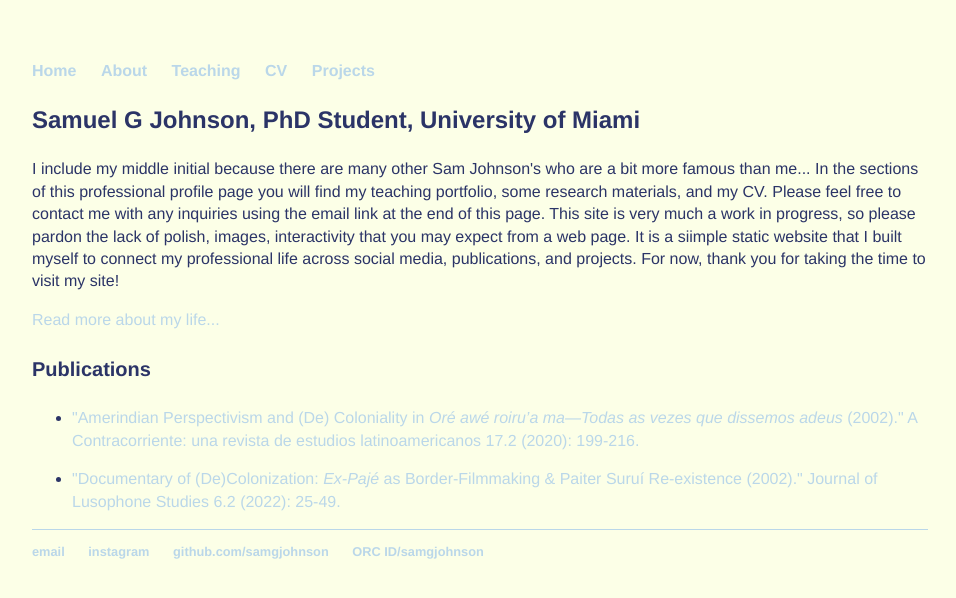
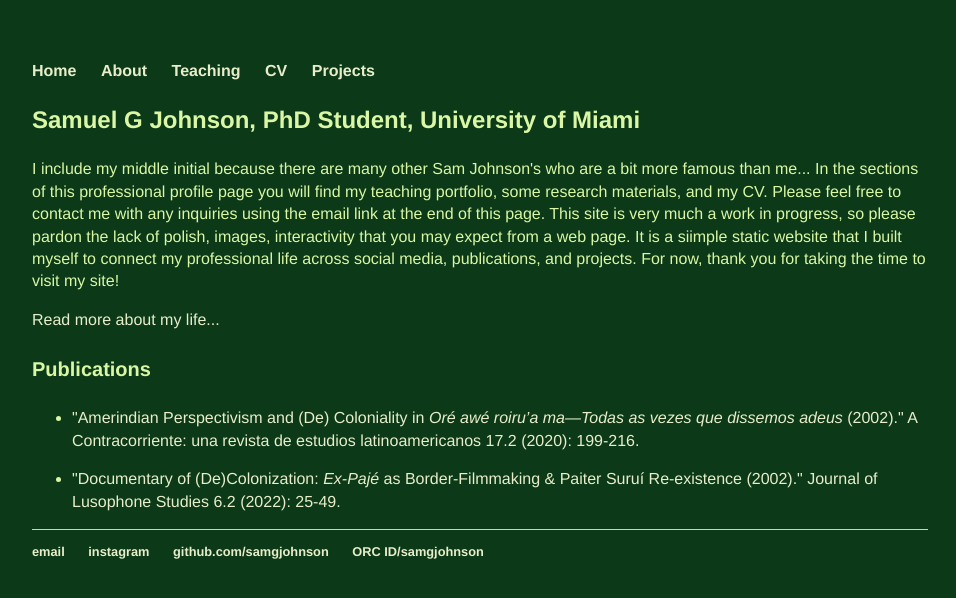
Before and after one commit to samgjohnson/samgjohnson.github.io, a Jekyll site: the page built from index.html, in a window 1280 px wide. Shown: the top 598 px of the page, without its empty margins (160-1116 px from the left). Built offline with Jekyll 4.4.1, drawn with Linux system fonts in a browser that asks for light colours.

Commit message:
Update main.css

```diff
--- a/css/main.css
+++ b/css/main.css
@@ -1,7 +1,7 @@
 body {
     margin: 60px auto;
     width: 70%;
-    background-color: #FCFFE7
+    background-color: #0C3A18
 }
 nav ul, footer ul {
     font-family:'Helvetica', 'Arial', 'Sans-Serif';
@@ -15,7 +15,7 @@ nav ul li, footer ul li {
 }
 a {
     text-decoration: none;
-    color: #BAD7E9;
+    color: #E8EDCA;
 }
 a:hover {
     text-decoration: underline;
@@ -23,35 +23,35 @@ a:hover {
 h1 {
     font-size: 2.5em;
     font-family:'Helvetica', 'Arial', 'Sans-Serif';
-    color: #2B3467
+    color: #DAF7A6
 }
 h2 {
     font-size: 2em;
     font-family:'Helvetica', 'Arial', 'Sans-Serif';
-    color: #2B3467
+    color: #DAF7A6
 }
 h3 {
     font-size: 1.5em;
     font-family:'Helvetica', 'Arial', 'Sans-Serif';
-    color: #2B3467
+    color: #DAF7A6
 }
 h4 {
     font-size: 1.25em;
     font-family:'Helvetica', 'Arial', 'Sans-Serif';
-    color: #2B3467
+    color: #DAF7A6
 }
 p {
     font-size: 1em;
     font-family:'Helvetica', 'Arial', 'Sans-Serif';
     line-height: 1.4em;
-    color: #2B3467;
+    color: #DAF7A6;
 }
 ul li{
     margin-bottom:10px auto 10px;
     font-size: 1em;
     font-family:'Helvetica', 'Arial', 'Sans-Serif';
     line-height: 1.4em;
-    color: #2B3467;
+    color: #DAF7A6;
 }
 footer {
     border-top: 1px solid #BAD7E9;
```
